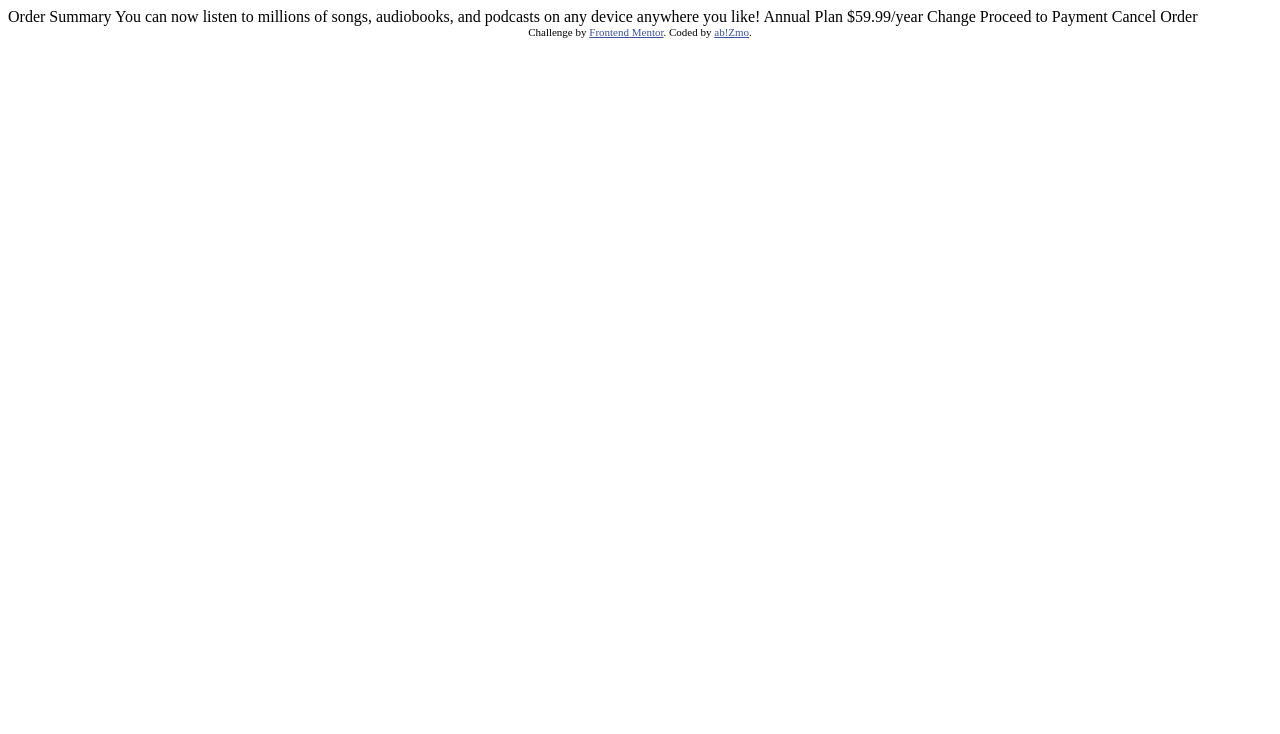
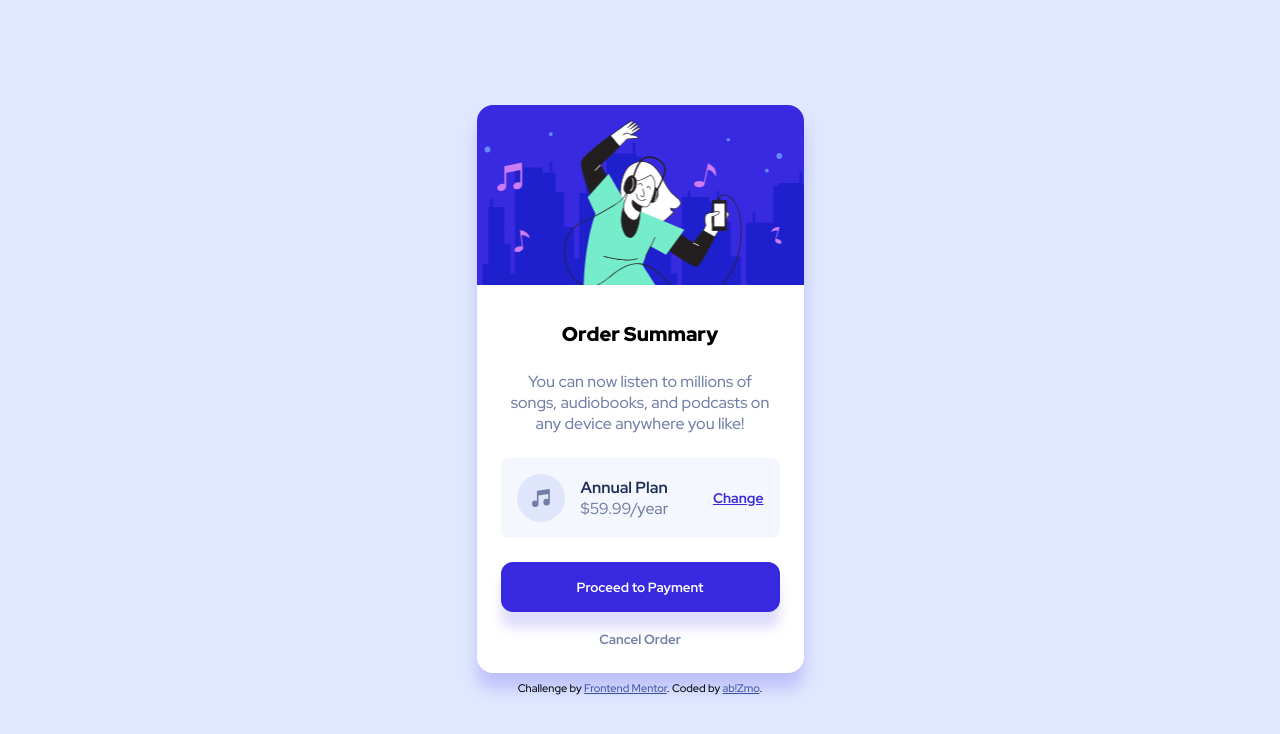
Before and after one commit to abizmo/order-summary-component, a React (Create React App) app: page / in a window 1280 px wide. Shown: the top 734 px of the page. Built offline with nearby package versions, Linux system fonts and the light colour scheme.

Commit message:
feat(ordersummary): first implementation

```diff
--- a/package.json
+++ b/package.json
@@ -9,6 +9,7 @@
     "react": "^17.0.2",
     "react-dom": "^17.0.2",
     "react-scripts": "4.0.3",
+    "styled-components": "^5.3.3",
     "web-vitals": "^1.0.1"
   },
   "scripts": {
--- a/public/index.html
+++ b/public/index.html
@@ -3,10 +3,14 @@
   <head>
     <meta charset="utf-8" />
     <link rel="icon" type="image/png" sizes="32x32" href="./images/favicon-32x32.png">
+    <link rel="preconnect" href="https://fonts.googleapis.com">
+    <link rel="preconnect" href="https://fonts.gstatic.com" crossorigin>
+    <link href="https://fonts.googleapis.com/css2?family=Red+Hat+Display:wght@500;700;900&display=swap" rel="stylesheet">
     <meta name="viewport" content="width=device-width, initial-scale=1.0"> <!-- displays site properly based on user's device -->
     <title>Frontend Mentor | Order summary card</title>
     <!-- Feel free to remove these styles or customise in your own stylesheet 👍 -->
     <style>
+      html, body, #root{ font-family: 'Red Hat Display'; font-size: 16px; margin: 0; padding: 0; height: 100%; width: 100%; }
       .attribution { font-size: 11px; text-align: center; }
       .attribution a { color: hsl(228, 45%, 44%); }
     </style>
--- /dev/null
+++ b/src/App.jsx
@@ -0,0 +1,30 @@
+import React from 'react';
+import OrderSummary from './components/OrderSummary';
+
+const style = {
+  alignItems: 'center',
+  backgroundColor: 'hsl(225, 100%, 94%)',
+  display: 'flex',
+  flexDirection: 'column',
+  height: '100%',
+  justifyContent: 'center',
+  padding: '0 24px',
+};
+
+const App = () => (
+  <div style={style}>
+    <OrderSummary />
+    <div className="attribution">
+      Challenge by
+      {' '}
+      <a href="https://www.frontendmentor.io?ref=challenge" rel="noreferrer" target="_blank">Frontend Mentor</a>
+      .
+      Coded by
+      {' '}
+      <a href="https://www.abizmo.dev">ab!Zmo</a>
+      .
+    </div>
+  </div>
+);
+
+export default App;
--- a/src/components/OrderSummary/index.jsx
+++ b/src/components/OrderSummary/index.jsx
@@ -1,31 +1,41 @@
 import React from 'react';
 
+import Card from '../ui/Card';
+import Feature from '../ui/Feature';
+
 const OrderSummary = () => (
-  <div>
-    Order Summary
-
+  <Card>
+    <Card.Header />
+    <Card.Body>
+      <Card.Title>Order Summary</Card.Title>
+      <Card.Description>
         You can now listen to millions of songs, audiobooks, and podcasts on any
         device anywhere you like!
+      </Card.Description>
 
+      <Feature>
+        <Feature.Icon src="/images/icon-music.svg" />
+        <Feature.Info>
+          <Feature.Title>
             Annual Plan
+          </Feature.Title>
+          <Feature.Text>
             $59.99/year
+          </Feature.Text>
+        </Feature.Info>
+        <Feature.Action label="Change" />
+      </Feature>
 
-    Change
-
+      <Card.Actions>
+        <Card.Confirm>
           Proceed to Payment
+        </Card.Confirm>
+        <Card.Cancel>
           Cancel Order
-
-    <div className="attribution">
-      Challenge by
-      {' '}
-      <a href="https://www.frontendmentor.io?ref=challenge" rel="noreferrer" target="_blank">Frontend Mentor</a>
-      .
-      Coded by
-      {' '}
-      <a href="https://www.abizmo.dev">ab!Zmo</a>
-      .
-    </div>
-  </div>
+        </Card.Cancel>
+      </Card.Actions>
+    </Card.Body>
+  </Card>
 );
 
 export default OrderSummary;
--- /dev/null
+++ b/src/components/ui/Card/index.jsx
@@ -0,0 +1,39 @@
+/* eslint-disable react/prop-types */
+import React from 'react';
+import {
+  Actions, BGImage, Body, Cancel, Confirm, Container, Description, Title,
+} from './styles';
+
+const Card = ({ children }) => (
+  <Container>{children}</Container>
+);
+
+export default Card;
+
+Card.Header = () => (
+  <BGImage />
+);
+
+Card.Body = ({ children }) => (
+  <Body>{ children }</Body>
+);
+
+Card.Title = ({ children }) => (
+  <Title>{children}</Title>
+);
+
+Card.Description = ({ children }) => (
+  <Description>{children}</Description>
+);
+
+Card.Actions = ({ children }) => (
+  <Actions>{children}</Actions>
+);
+
+Card.Confirm = ({ children }) => (
+  <Confirm>{children}</Confirm>
+);
+
+Card.Cancel = ({ children }) => (
+  <Cancel>{children}</Cancel>
+);
--- /dev/null
+++ b/src/components/ui/Card/styles/index.js
@@ -0,0 +1,82 @@
+import styled from 'styled-components';
+
+export const Actions = styled.div`
+align-items: center;
+  display: flex;
+  flex-direction: column;
+  margin: 24px 0;
+  width: 100%;
+`;
+
+export const BGImage = styled.div`
+  background-image: url('/images/illustration-hero.svg');
+  background-position: center;
+  background-repeat: no-repeat;
+  background-size: cover;
+  border-radius: 16px 16px 0 0;
+  height: 180px;
+  width: 100%;
+`;
+
+export const Body = styled.div`
+  align-items: center;
+  display: flex;
+  flex-direction: column;
+  padding: 0 24px;
+`;
+
+export const Cancel = styled.button`
+  border: none;
+  color: hsl(224, 23%, 55%);
+  display: contents;
+  font-family: 'Red Hat Display';
+  font-weight: 700;
+
+  &:hover {
+    color: hsl(223,47%,23%);
+    cursor: pointer;
+  }
+`;
+
+export const Confirm = styled.button`
+  background-color: hsl(245, 75%, 52%);
+  border: none;
+  border-radius: 12px;
+  box-shadow: 0 16px 12px hsla(245, 75%, 52%, 16%);
+  color: white;
+  font-family: 'Red Hat Display';
+  font-weight: 700;
+  margin-bottom: 16px;
+  padding: 16px;
+  width: 100%;
+
+  &:hover {
+    background-color: hsl(242,86%,72%);
+    box-shadow: 0 16px 12px hsla(242, 86%, 72%, 16%);
+    cursor: pointer;
+  }
+`;
+
+export const Container = styled.div`
+  background-color: white;
+  border-radius: 16px;
+  box-shadow: 0 16px 16px hsla(245, 75%, 52%, 20%);
+  margin-bottom: 8px;
+  max-width: 327px;
+  width: 100%;
+`;
+
+export const Description = styled.p`
+  color: hsl(224, 23%, 55%);
+  margin-bottom: 24px;
+  margin-top: 0;
+  max-width: 264px;
+  text-align: center;
+`;
+
+export const Title = styled.p`
+  font-size: 20px;
+  font-weight: 900;
+  margin-bottom: 24px;
+  margin-top: 36px;
+`;
--- /dev/null
+++ b/src/components/ui/Feature/index.jsx
@@ -0,0 +1,31 @@
+/* eslint-disable react/prop-types */
+import React from 'react';
+import {
+  Action, Container, Icon, Info, Text, Title,
+} from './styles';
+
+const Feature = ({ children }) => (
+  <Container>{children}</Container>
+);
+
+export default Feature;
+
+Feature.Icon = ({ src }) => (
+  <Icon src={src} />
+);
+
+Feature.Info = ({ children }) => (
+  <Info>{children}</Info>
+);
+
+Feature.Action = ({ label }) => (
+  <Action>{label}</Action>
+);
+
+Feature.Title = ({ children }) => (
+  <Title>{children}</Title>
+);
+
+Feature.Text = ({ children }) => (
+  <Text>{children}</Text>
+);
--- /dev/null
+++ b/src/components/ui/Feature/styles/index.js
@@ -0,0 +1,47 @@
+// Feature, Icon, Info, Title, Text, Action
+import styled from 'styled-components';
+
+export const Container = styled.div`
+  align-items: center;
+  background-color: hsl(225, 100%, 98%);
+  border-radius: 8px;
+  box-sizing: border-box;
+  display: flex;
+  justify-content: space-between;
+  padding: 16px;
+  width: 100%;
+`;
+
+export const Icon = styled.img`
+  height: 48px;
+  margin-right: 16px;
+  width: 48px;
+`;
+
+export const Info = styled.div`
+  flex: 1;
+`;
+
+export const Title = styled.p`
+  color: hsl(223, 47%, 23%);
+  font-weight: 700;
+  margin: 0;
+`;
+
+export const Text = styled.p`
+  color: hsl(224, 23%, 55%);
+  margin: 0;
+`;
+
+export const Action = styled.a`
+  color: hsl(245, 75%, 52%);
+  font-size: 14px;
+  font-weight: 700;
+  text-decoration: underline;
+
+  &:hover {
+    color: hsl(242,86%,72%);
+    cursor: pointer;
+    text-decoration: none;
+  }
+`;
--- a/src/index.jsx
+++ b/src/index.jsx
@@ -1,8 +1,8 @@
 import React from 'react';
 import ReactDOM from 'react-dom';
-import OrderSummary from './components/OrderSummary';
+import App from './App';
 
 ReactDOM.render(
-  <OrderSummary />,
+  <App />,
   document.getElementById('root'),
 );
```
Also changed, not shown: 2 other files (tests, documents, lock files or other folders). Lines whose indentation alone changed are shown as unchanged.
